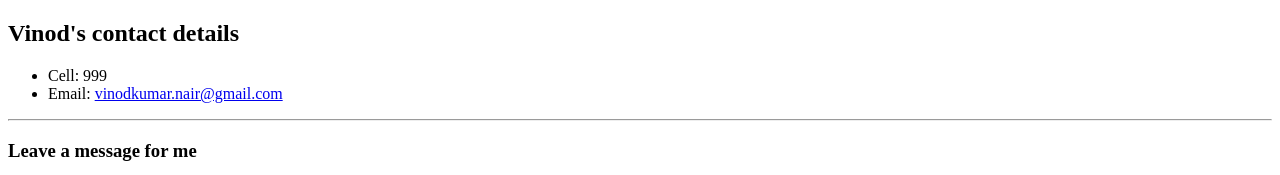
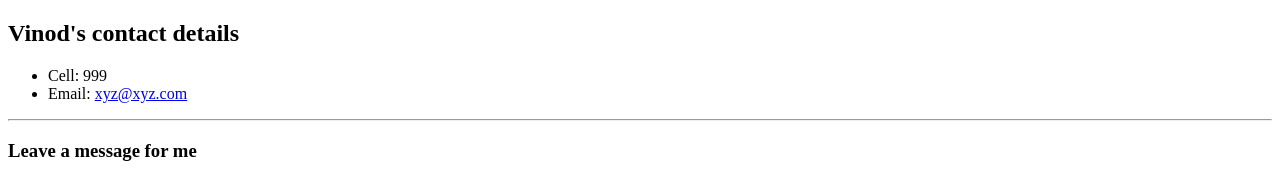
Before and after one commit to nairvinod25/cv, a plain HTML site: page contact_me.html in a window 1280 px wide. Shown: the top 175 px of the page. Drawn offline with Linux system fonts and the light colour scheme.

Commit message:
Update contact_me.html

```diff
--- a/contact_me.html
+++ b/contact_me.html
@@ -10,7 +10,7 @@
     <h2>Vinod's contact details</h2>
     <ul>
         <li>Cell: 999</li>
-        <li>Email: <a href="mailto:vinodkumar.nair@gmail.com">vinodkumar.nair@gmail.com</a></li>
+        <li>Email: <a href="mailto:xyz@xyz.com">xyz@xyz.com</a></li>
     </ul>
     <hr>
     <form action="mailto:info@myemail.com" method="POST">
```
